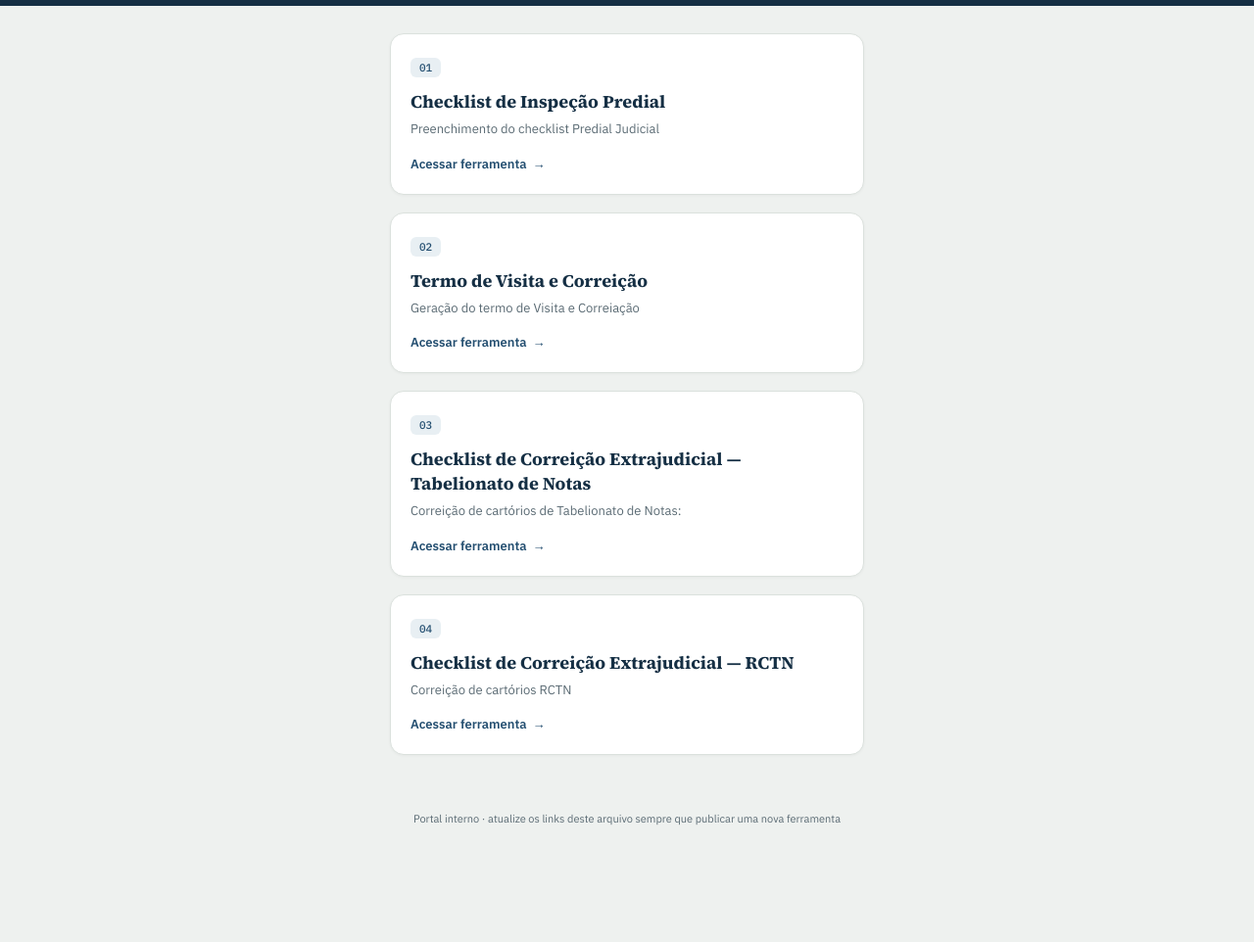
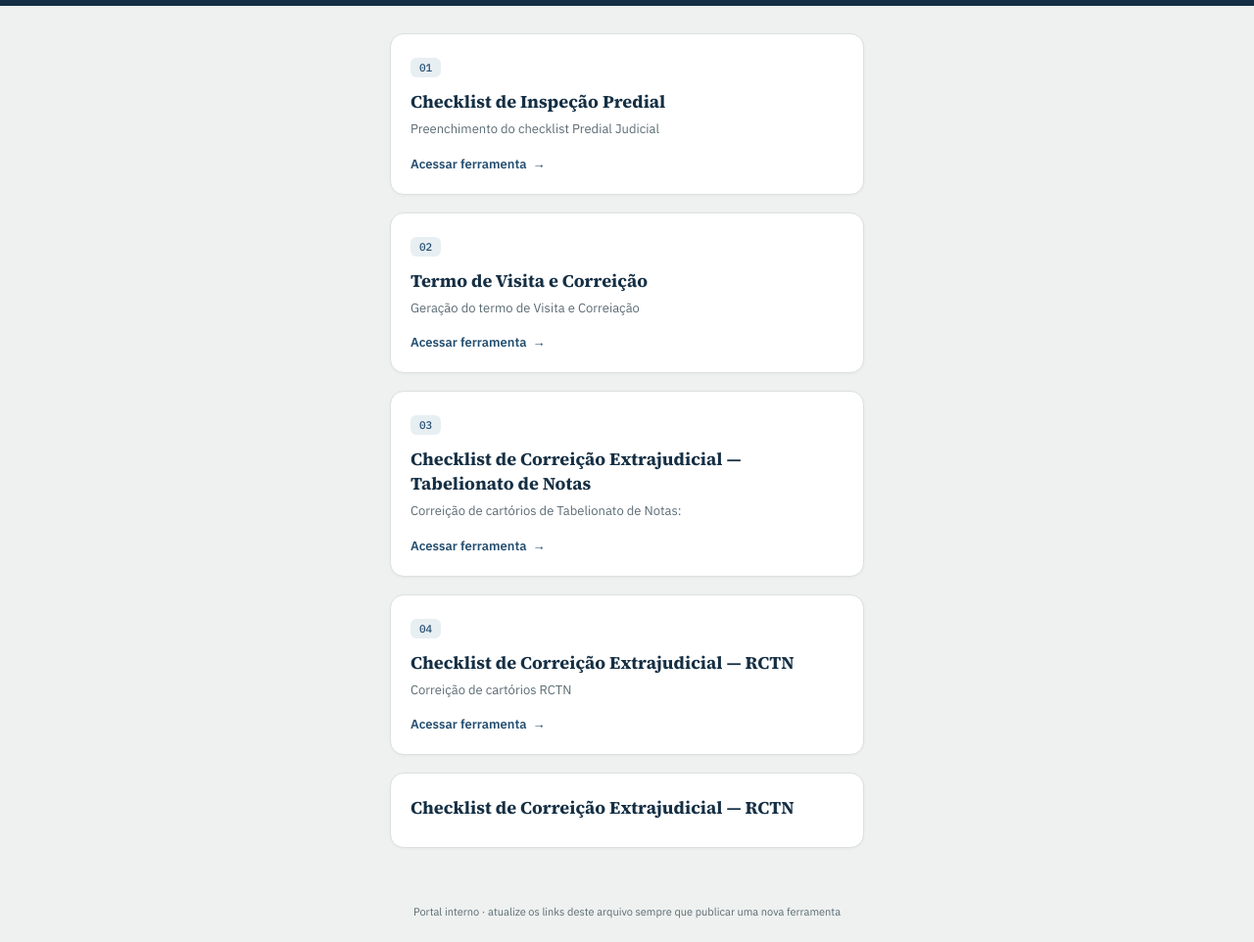
Before and after one commit to lfsantocor/portalcorreicao, a plain HTML site: page index.html in a window 1280 px wide. Shown: the part 104-1066 px from the top of the page at 98% size. Before the commit the page ends 971 px from the top, so only its background shows below. Drawn offline with Linux system fonts and the light colour scheme.

Commit message:
Add link to RCTN checklist tool in index.html
Added a new link to the checklist tool for RCTN.

```diff
--- a/index.html
+++ b/index.html
@@ -146,6 +146,10 @@ footer{
     <p>Correição de cartórios RCTN</p>
     <span class="go">Acessar ferramenta <span class="arrow">→</span></span>
   </a>
+
+  <a class="tool-card" href="https://lfsantocor.github.io/checklist1oficio/">
+    <h2>Checklist de Correição Extrajudicial — RCTN</h2>
+  </a>
 </main>
 
 <footer>
```
